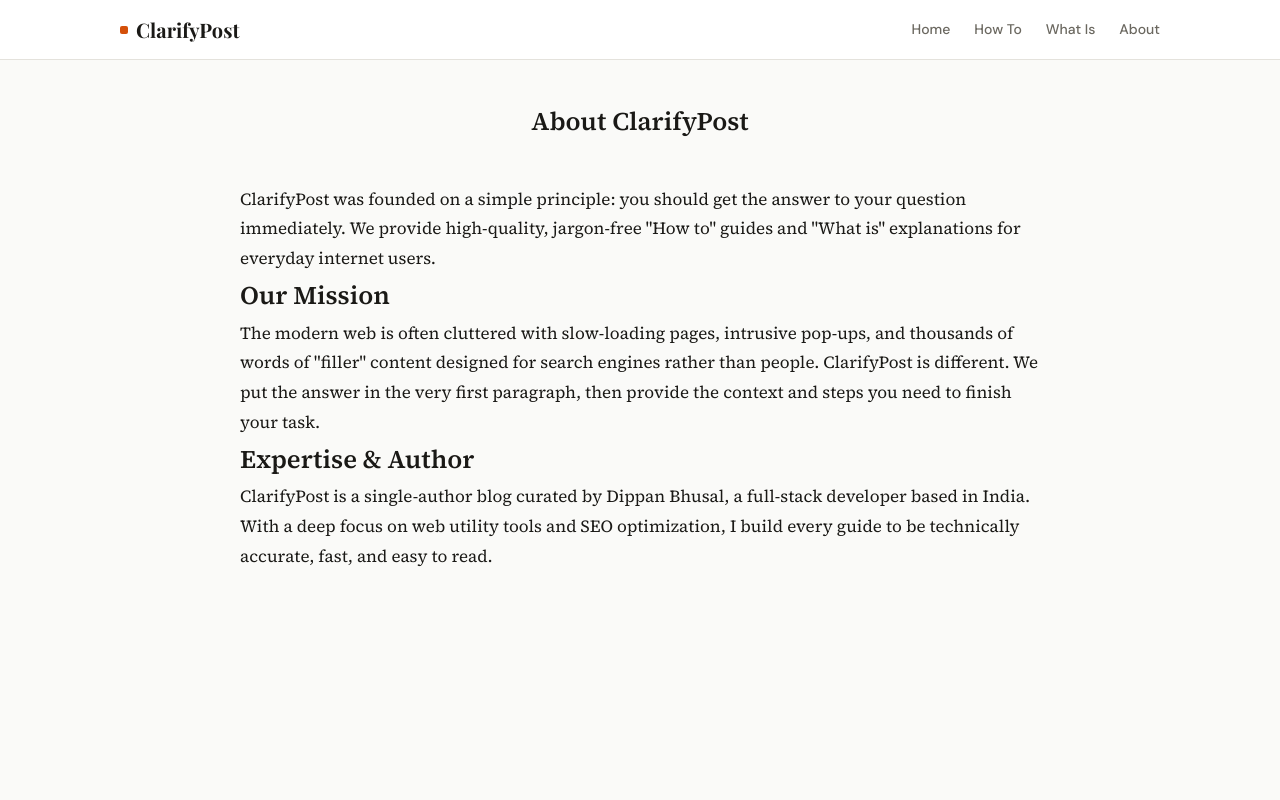
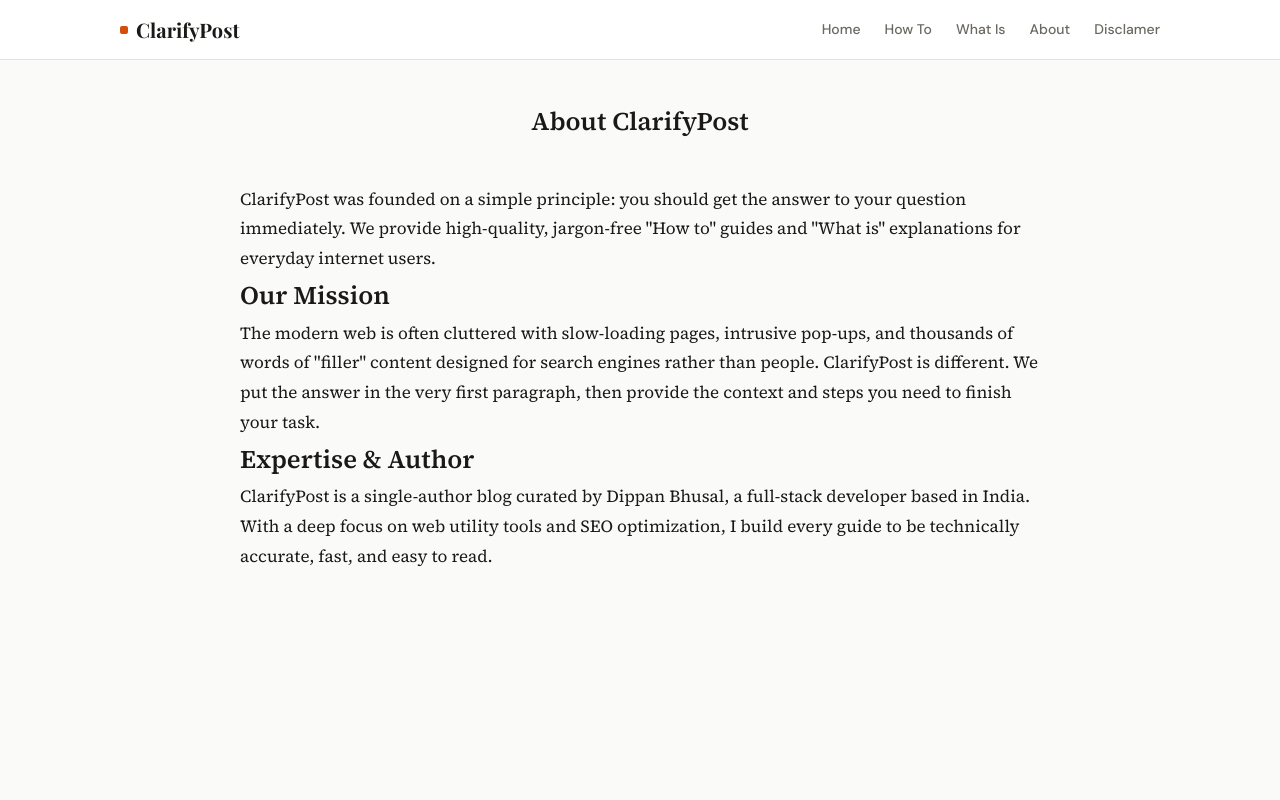
Before and after one commit to kdippan/clarifypost, an Eleventy site: page src/about.njk in a window 1280 px wide. Shown: the top 800 px of the page. Built offline with nearby package versions, Linux system fonts and the light colour scheme; Eleventy itself is replaced by a stand-in of ours; files that its build step writes are made by us from their sources.

Commit message:
Add link to financial disclaimer in header

```diff
--- a/src/_includes/header.njk
+++ b/src/_includes/header.njk
@@ -7,6 +7,7 @@
       <a href="/category/how-to/">How To</a>
       <a href="/category/what-is/">What Is</a>
       <a href="/about/">About</a>
+<a href="/financial-disclaimer/">Disclamer</a>
     </nav>
 
     <button class="nav-toggle" aria-label="Open menu" aria-expanded="false" aria-controls="mobile-nav">
```
